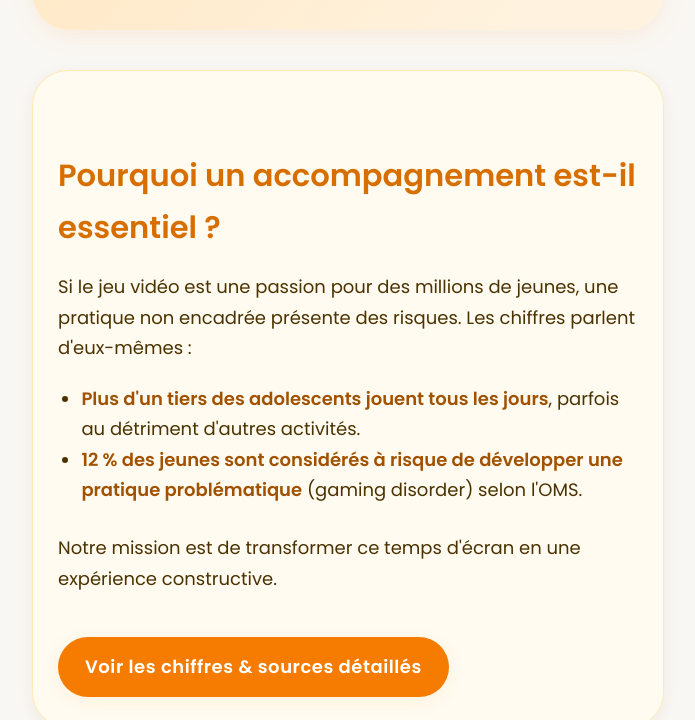
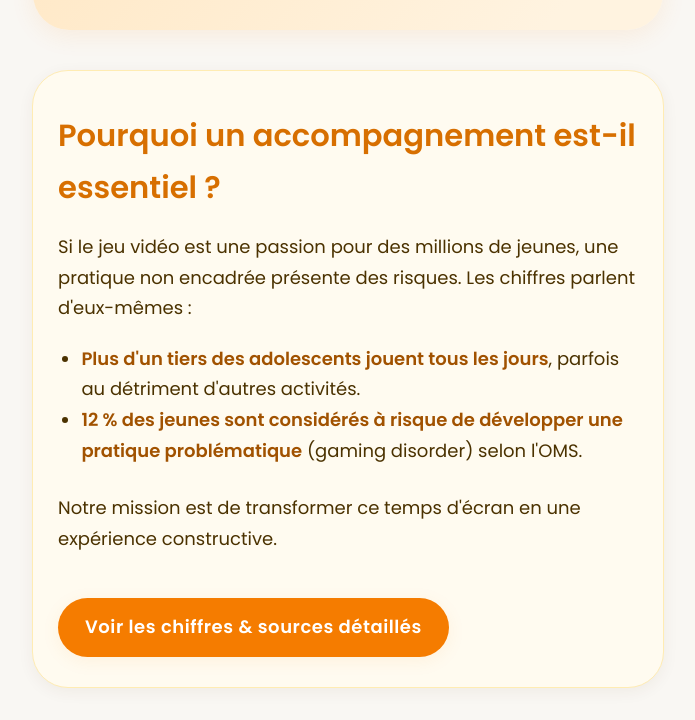
Before and after one commit to AnBillard/Ludus-Mentis, a plain HTML site: page index.html in a window 1280 px wide. Shown: the part 785-1505 px from the top of the page, without its empty margins (292-987 px from the left). Drawn offline with Linux system fonts and the light colour scheme.

Commit message:
Update styles.css

```diff
--- a/assets/css/styles.css
+++ b/assets/css/styles.css
@@ -63,6 +63,9 @@ a:hover, a:focus {
   border-radius: 2em;
   box-shadow: 0 4px 16px rgba(90,47,0,0.06);
   max-width: 580px;
+}
+.section > :first-child {
+  margin-top: 0;
 }
 .card {
   border: 1.5px solid #ffecb3;
```
